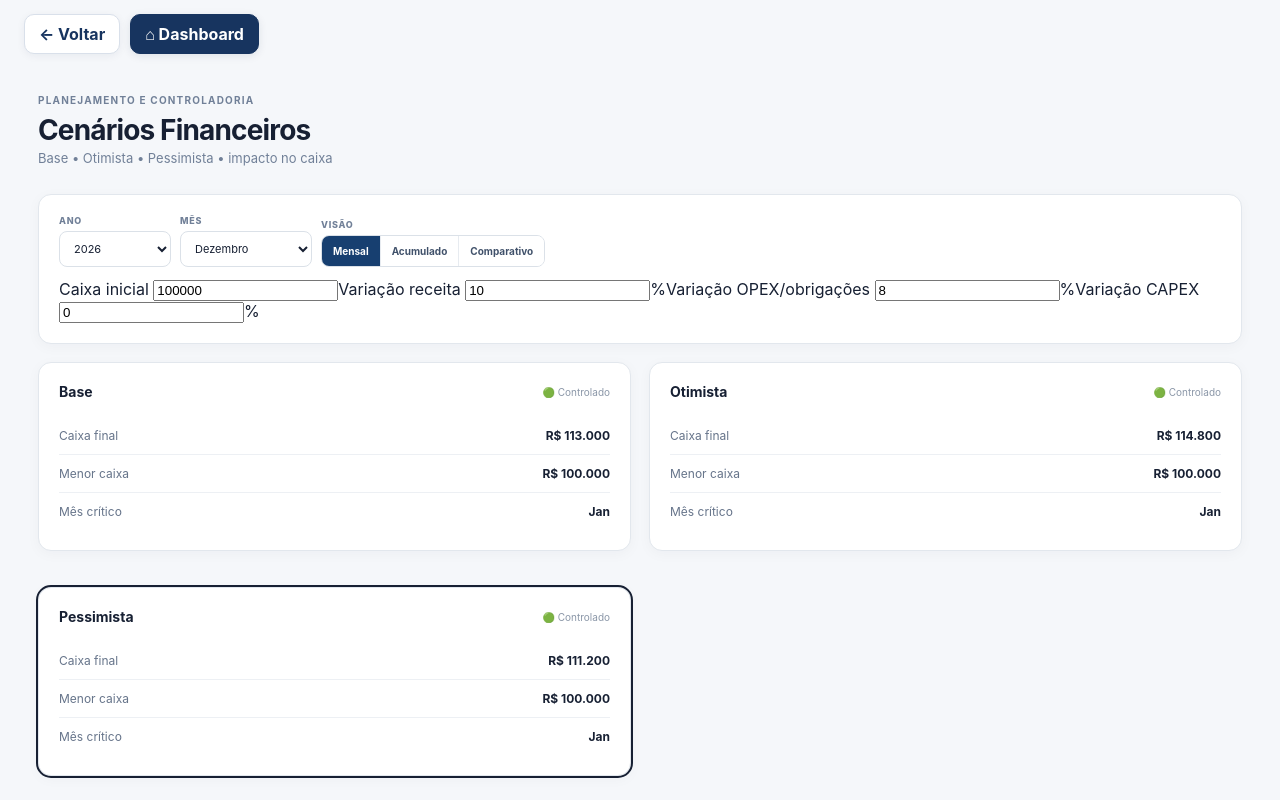
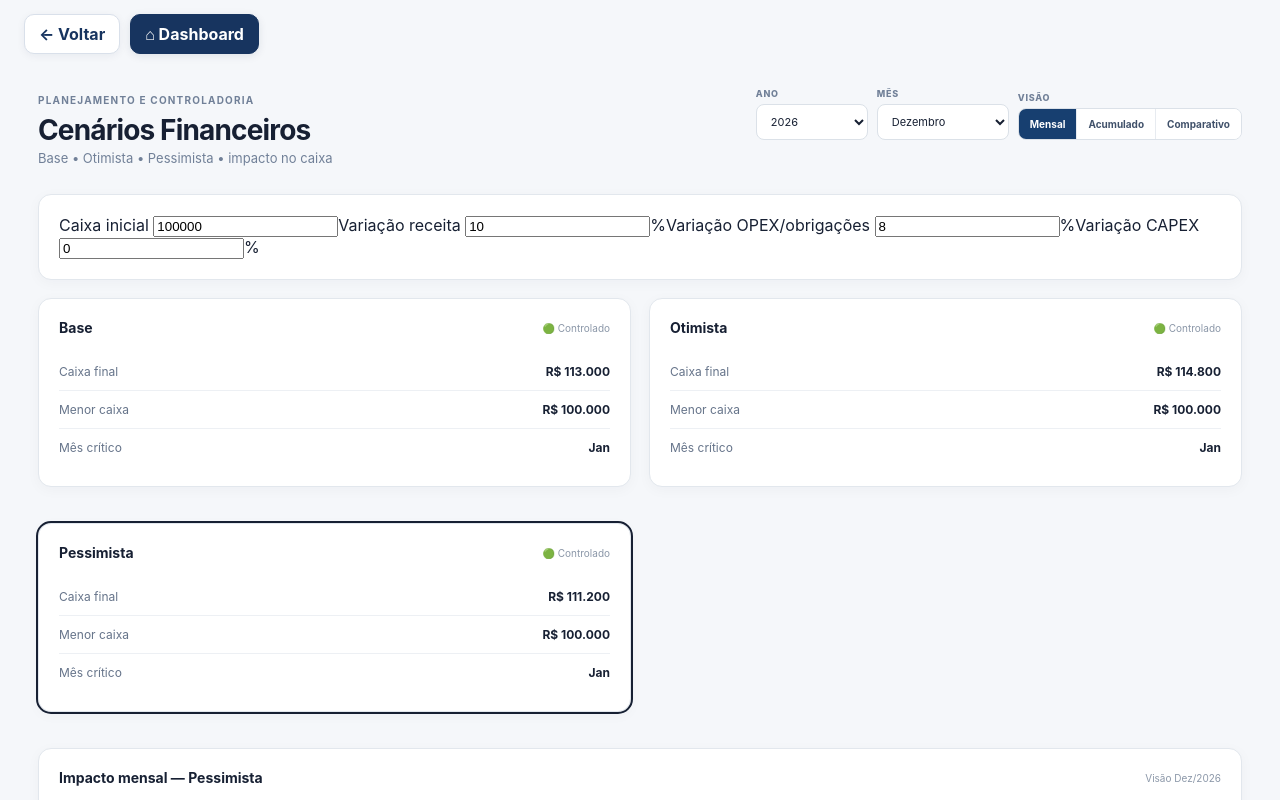
Before and after one commit to cardoso4009-byte/bp-financeiro-bi, a Next.js app: page /cenarios in a window 1280 px wide. Shown: the top 800 px of the page. Built offline with nearby package versions, Linux system fonts and the light colour scheme.

Commit message:
fix: alinhar anos disponiveis nos cenarios de caixa

```diff
--- a/app/cenarios/page.tsx
+++ b/app/cenarios/page.tsx
@@ -1,5 +1,4 @@
 'use client'
-
 import { useEffect, useMemo, useState } from 'react'
 import { readFinancialSource } from '@/lib/financial-source'
 import type { FinancialEntry } from '@/lib/lancamentos-data'
@@ -26,8 +25,8 @@ export default function Cenarios(){
  const previousRows=current.periods.filter(p=>p.competence===previousMonth)
  const variation=(periodRows.length&&previousRows.length&&previousRows[0].projectedNet!==0)?(periodRows.reduce((s,p)=>s+p.projectedNet,0)-previousRows[0].projectedNet)/Math.abs(previousRows[0].projectedNet):null
  return <main className="content" style={{marginLeft:0,width:'100%',maxWidth:1450,margin:'0 auto'}}>
-  <header><div><small>PLANEJAMENTO E CONTROLADORIA</small><h1>Cenários Financeiros</h1><p>Base • Otimista • Pessimista • impacto no caixa</p></div></header>
-  <section className="panel wide"><ReportPeriodFilter value={period} onChange={setPeriod} years={[2025,2026]}/><div className="filters" style={{marginTop:12}}><label>Caixa inicial <input inputMode="decimal" value={cash} onChange={e=>setCash(Number(e.target.value.replace(',','.'))||0)}/></label><label>Variação receita <input type="number" value={revenue} onChange={e=>setRevenue(Number(e.target.value)||0)} />%</label><label>Variação OPEX/obrigações <input type="number" value={opex} onChange={e=>setOpex(Number(e.target.value)||0)} />%</label><label>Variação CAPEX <input type="number" value={capex} onChange={e=>setCapex(Number(e.target.value)||0)} />%</label></div></section>
+  <header><div><small>PLANEJAMENTO E CONTROLADORIA</small><h1>Cenários Financeiros</h1><p>Base • Otimista • Pessimista • impacto no caixa</p></div><ReportPeriodFilter value={period} onChange={setPeriod} years={[2026]}/></header>
+  <section className="panel wide"><div className="filters" style={{marginTop:0}}><label>Caixa inicial <input inputMode="decimal" value={cash} onChange={e=>setCash(Number(e.target.value.replace(',','.'))||0)}/></label><label>Variação receita <input type="number" value={revenue} onChange={e=>setRevenue(Number(e.target.value)||0)} />%</label><label>Variação OPEX/obrigações <input type="number" value={opex} onChange={e=>setOpex(Number(e.target.value)||0)} />%</label><label>Variação CAPEX <input type="number" value={capex} onChange={e=>setCapex(Number(e.target.value)||0)} />%</label></div></section>
   <div className="grid">{scenarios.map(s=><section className="panel" key={s.name} onClick={()=>setSelected(s.name)} style={{cursor:'pointer',outline:selected===s.name?'2px solid currentColor':'none'}}><div className="panel-title"><h2>{s.name}</h2><span>{s.critical?'🔴 Risco':'🟢 Controlado'}</span></div><div className="rows"><div className="row"><span>Caixa final</span><b>{brl(s.finalCash)}</b></div><div className="row"><span>Menor caixa</span><b>{brl(s.minimumCash)}</b></div><div className="row"><span>Mês crítico</span><b>{s.minimumMonth}</b></div></div></section>)}</div>
   {period.view==='comparativo'&&<section className="panel wide"><div className="panel-title"><h2>Comparativo — {current.name}</h2><span>{monthLabel(period.month)}/{period.year} × {monthLabel(prev.month)}/{prev.year}</span></div><div className="rows"><div className="row"><span>Variação de caixa atual</span><b>{brl(periodRows.reduce((s,p)=>s+p.projectedNet,0))}</b></div><div className="row"><span>Variação de caixa anterior</span><b>{brl(previousRows.reduce((s,p)=>s+p.projectedNet,0))}</b></div><div className="row"><span>Variação percentual</span><b>{variation===null?'—':`${(variation*100).toFixed(1).replace('.',',')}%`}</b></div></div></section>}
   <section className="panel wide"><div className="panel-title"><h2>Impacto mensal — {current.name}</h2><span>{period.view==='acumulado'?`Acumulado até ${monthLabel(period.month)}/${period.year}`:`Visão ${monthLabel(period.month)}/${period.year}`}</span></div><div className="table-wrap"><table><thead><tr><th>Mês</th><th>Entradas</th><th>Saídas</th><th>Variação</th><th>Saldo final</th><th>Risco</th></tr></thead><tbody>{periodRows.map(p=><tr key={p.competence}><td><b>{p.month}</b></td><td>{brl(p.receivables)}</td><td>{brl(p.payables+p.capex-p.financing)}</td><td>{brl(p.projectedNet)}</td><td><b>{brl(p.closingCash)}</b></td><td>{p.risk==='critical'?'🔴 Crítico':p.risk==='attention'?'🟡 Atenção':'🟢 Normal'}</td></tr>)}</tbody></table></div></section>
```
